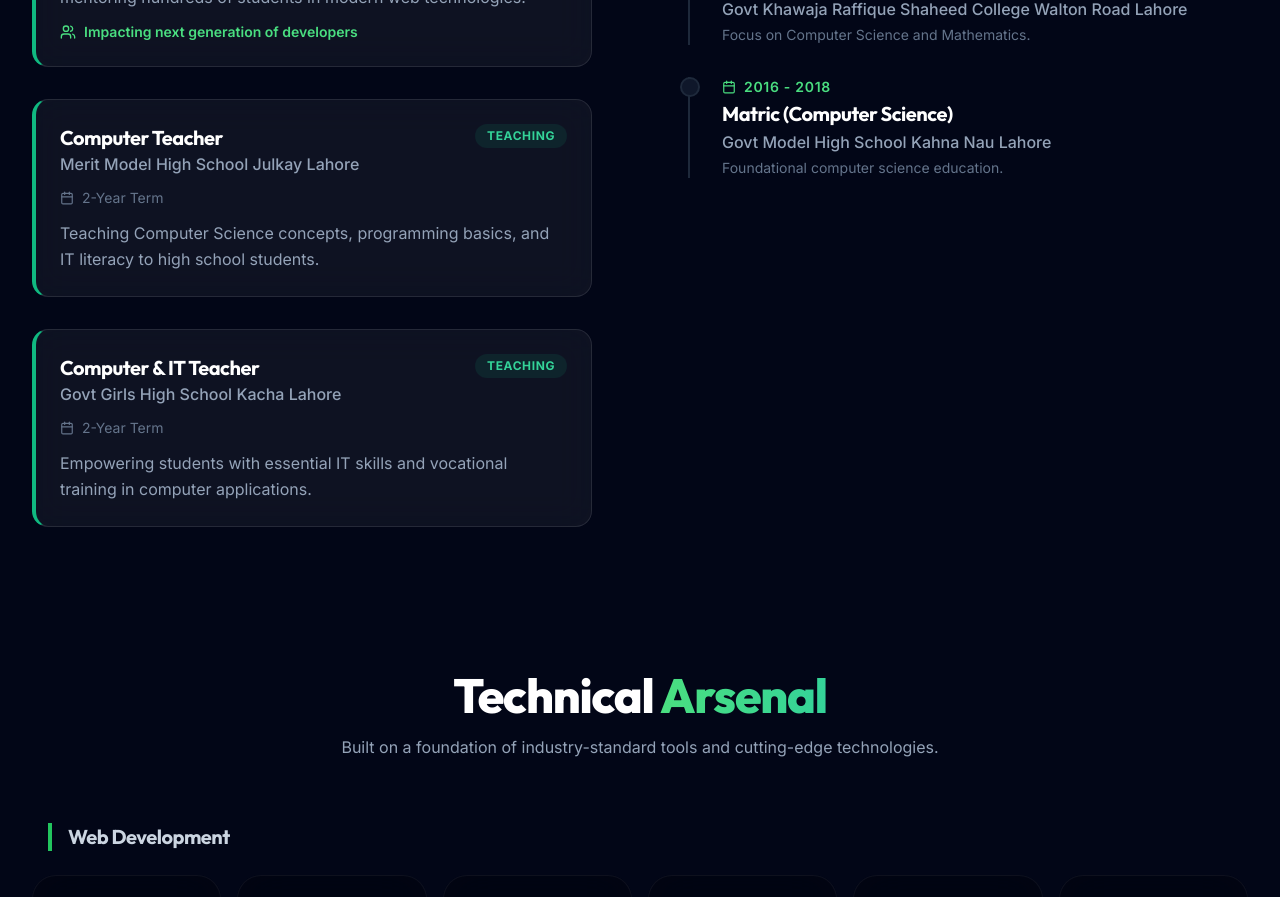
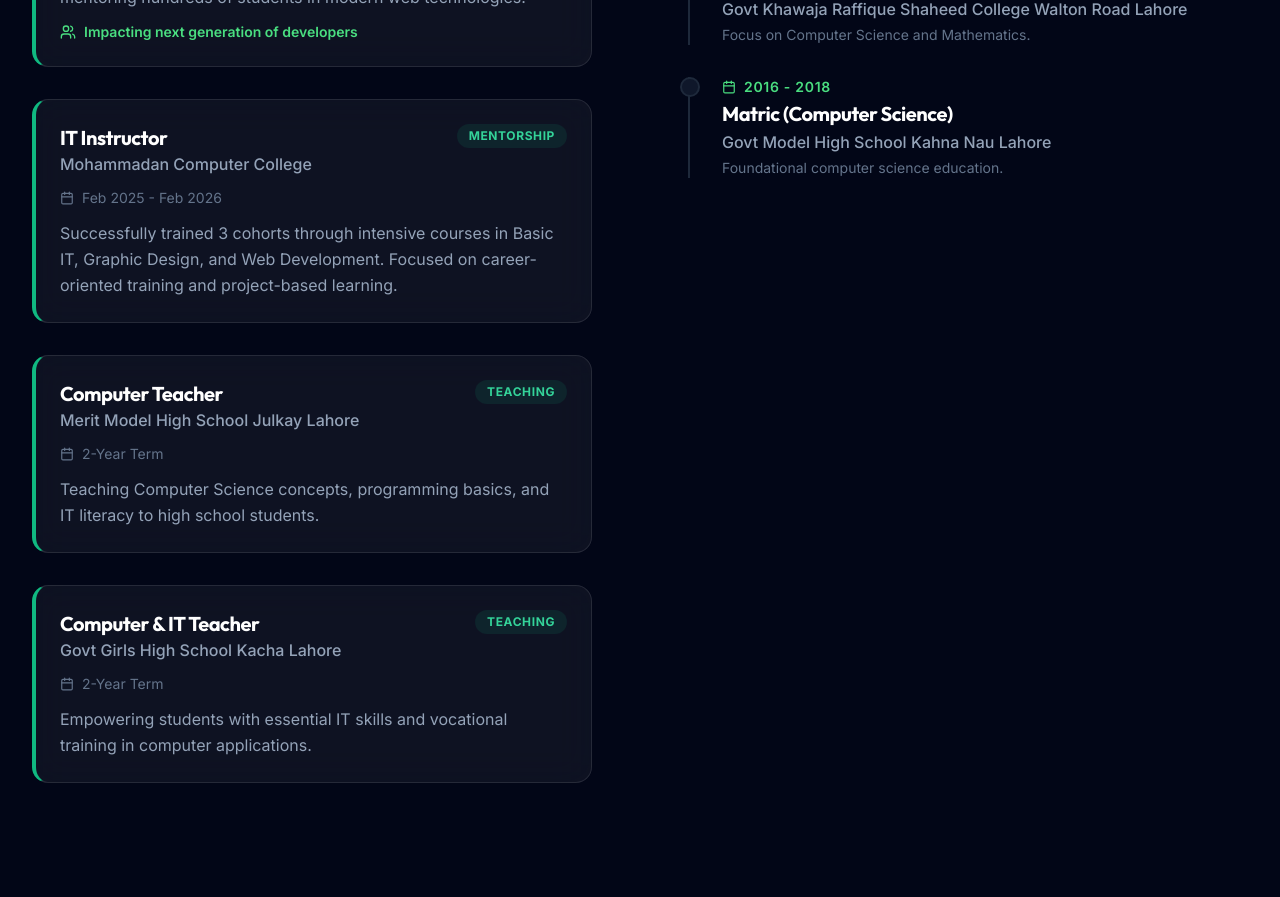
Before and after one commit to abdulqayyumwaseemkhan/Aq-khan-portfolio, a React (Vite) app: page / in a window 1280 px wide. Shown: the part 2120-3017 px from the top of the page. Built offline with nearby package versions, Linux system fonts and the light colour scheme.

Commit message:
changes made final

```diff
--- a/src/components/Experience.jsx
+++ b/src/components/Experience.jsx
@@ -9,6 +9,14 @@ const experience = [
     description: "Graphic Design Mentor (First 2 Batches) & Web Development (Front-End) Mentor (Previous & Current Batch). Leading and mentoring hundreds of students in modern web technologies.",
     type: "Mentorship",
   },
+  {
+    role: "IT Instructor",
+    company: "Mohammadan Computer College",
+    period: "Feb 2025 - Feb 2026",
+    description: "Successfully trained 3 cohorts through intensive courses in Basic IT, Graphic Design, and Web Development. Focused on career-oriented training and project-based learning.",
+    type: "Mentorship",
+  },
+
   {
     role: "Computer Teacher",
     company: "Merit Model High School Julkay Lahore",
```
